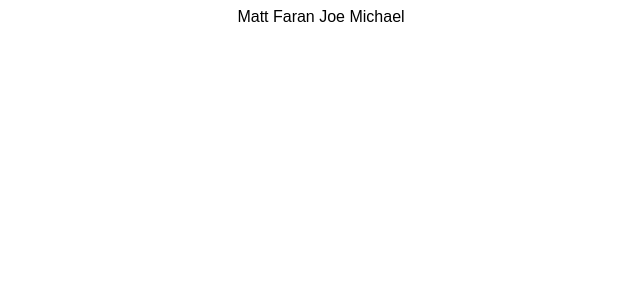
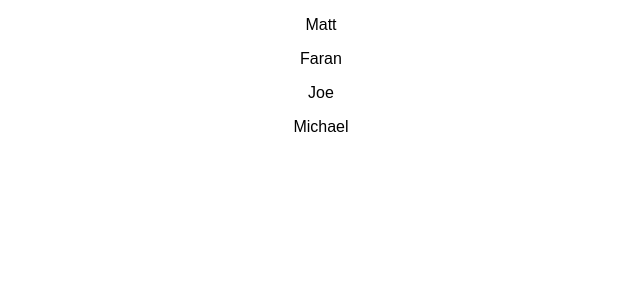
Before and after one commit to wojm/a-codebase, a React (Create React App) app: page / in a window 1280 px wide. Shown: the top 300 px of the page, without its empty margins (319-959 px from the left). Built offline with nearby package versions, Linux system fonts and the light colour scheme.

Commit message:
# Vertical display Make the names display vertically.
## Resources
 - [developer.mozilla.org/en-US/docs/Web/HTML/Element/p]

```diff
--- a/src/App.js
+++ b/src/App.js
@@ -4,10 +4,10 @@ import "./styles.css";
 export default function App() {
   return (
     <div className="App">
-      Matt
-      Faran
-      Joe
-      Michael
+      <p>Matt</p>
+      <p>Faran</p>
+      <p>Joe</p>
+      <p>Michael</p>
     </div>
   );
 }
```
